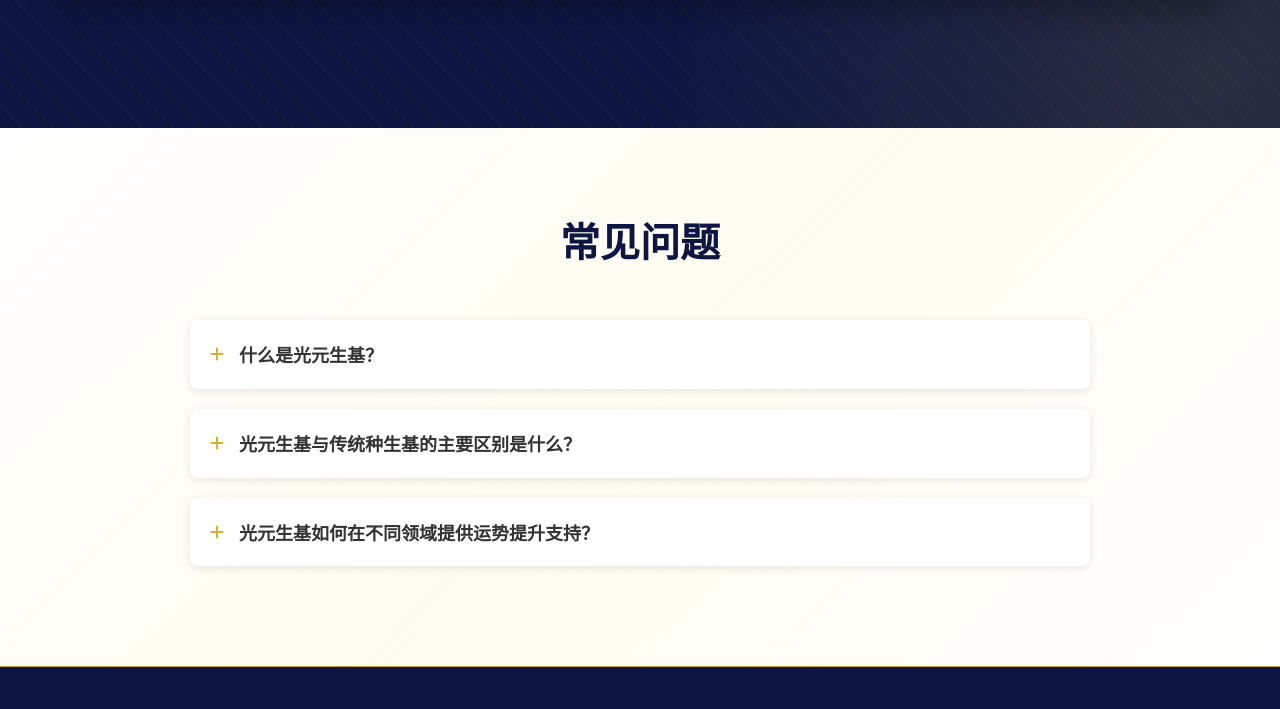
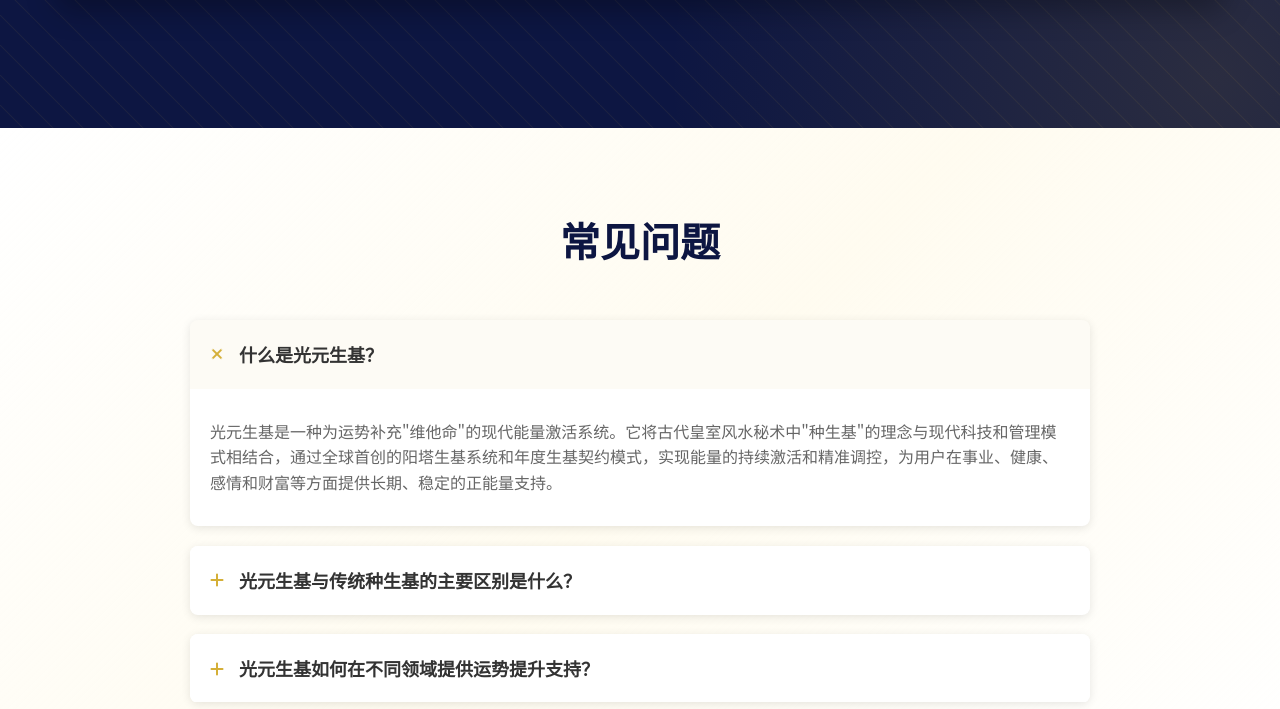
Before and after one commit to robertjames9/yzg.github.io, a plain HTML site: page index.html in a window 1280 px wide. Both pictures are taken after a click on the element "什么是光元生基？". Shown: the part 8521-9230 px from the top of the page. Drawn offline with nearby package versions, Linux system fonts and the light colour scheme.

Commit message:
Final Update

```diff
--- a/css/style.css
+++ b/css/style.css
@@ -1979,6 +1979,7 @@ body {
     font-size: 16px;
     transition: transform 0.3s cubic-bezier(0.4, 0, 0.2, 1);
     color: var(--gold);
+    will-change: transform;
 }
 
 .faq-question h3 {
@@ -1994,6 +1995,7 @@ body {
     overflow: hidden;
     transition: all 0.3s cubic-bezier(0.4, 0, 0.2, 1);
     opacity: 0;
+    will-change: max-height, opacity, padding;
 }
 
 .faq-answer p {
@@ -2019,7 +2021,11 @@ body {
 }
 
 .faq-item.active .faq-answer {
-    max-height: 1000px;
+    max-height: 1000px; /* 调整为适合内容的高度 */
     padding: 20px;
     opacity: 1;
 }
+
+.faq-item.active .faq-question i {
+    transform: rotate(45deg);
+}
--- a/js/app.js
+++ b/js/app.js
@@ -99,13 +99,24 @@ document.addEventListener('DOMContentLoaded', function() {
             const faqItems = document.querySelectorAll('.faq-item');
             faqItems.forEach(item => {
                 const question = item.querySelector('.faq-question');
+                const answer = item.querySelector('.faq-answer');
+                const icon = question.querySelector('i');
+
                 question.addEventListener('click', () => {
+                    // 关闭其他打开的FAQ项
                     faqItems.forEach(otherItem => {
                         if (otherItem !== item && otherItem.classList.contains('active')) {
                             otherItem.classList.remove('active');
+                            const otherIcon = otherItem.querySelector('.faq-question i');
+                            otherIcon.style.transform = 'rotate(0deg)';
                         }
                     });
+
+                    // 切换当前项的状态
                     item.classList.toggle('active');
+
+                    // 旋转加号图标
+                    icon.style.transform = item.classList.contains('active') ? 'rotate(45deg)' : 'rotate(0deg)';
                 });
             });
         }
@@ -218,29 +229,6 @@ document.addEventListener('DOMContentLoaded', () => {
     grids.forEach(grid => grid.classList.add('stagger-animation'));
 });
 
-// FAQ交互功能
-document.addEventListener('DOMContentLoaded', function() {
-    // FAQ交互
-    const faqItems = document.querySelectorAll('.faq-item');
-
-    faqItems.forEach(item => {
-        const question = item.querySelector('.faq-question');
-        const answer = item.querySelector('.faq-answer');
-
-        question.addEventListener('click', () => {
-            // 关闭其他打开的FAQ项
-            faqItems.forEach(otherItem => {
-                if (otherItem !== item && otherItem.classList.contains('active')) {
-                    otherItem.classList.remove('active');
-                }
-            });
-
-            // 切换当前项的状态
-            item.classList.toggle('active');
-        });
-    });
-});
-
 // 添加错误处理
 window.addEventListener('error', function(e) {
     console.error('Global error:', e.message);
```
